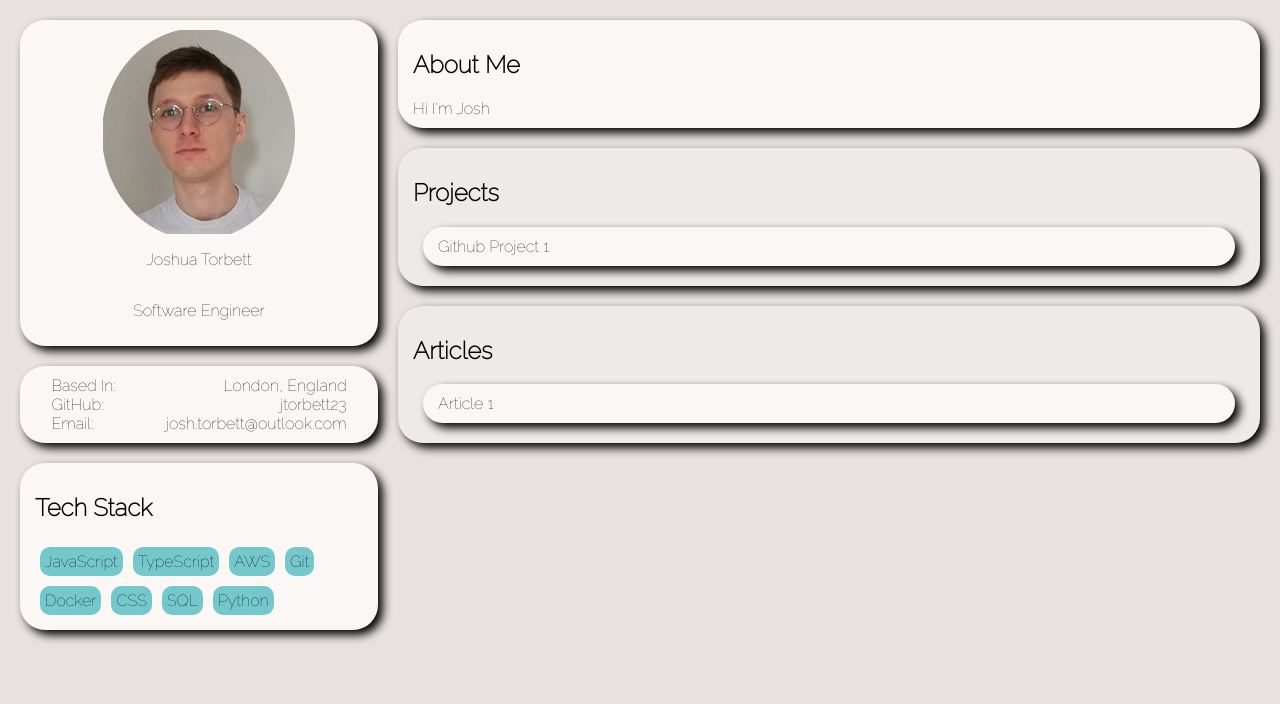
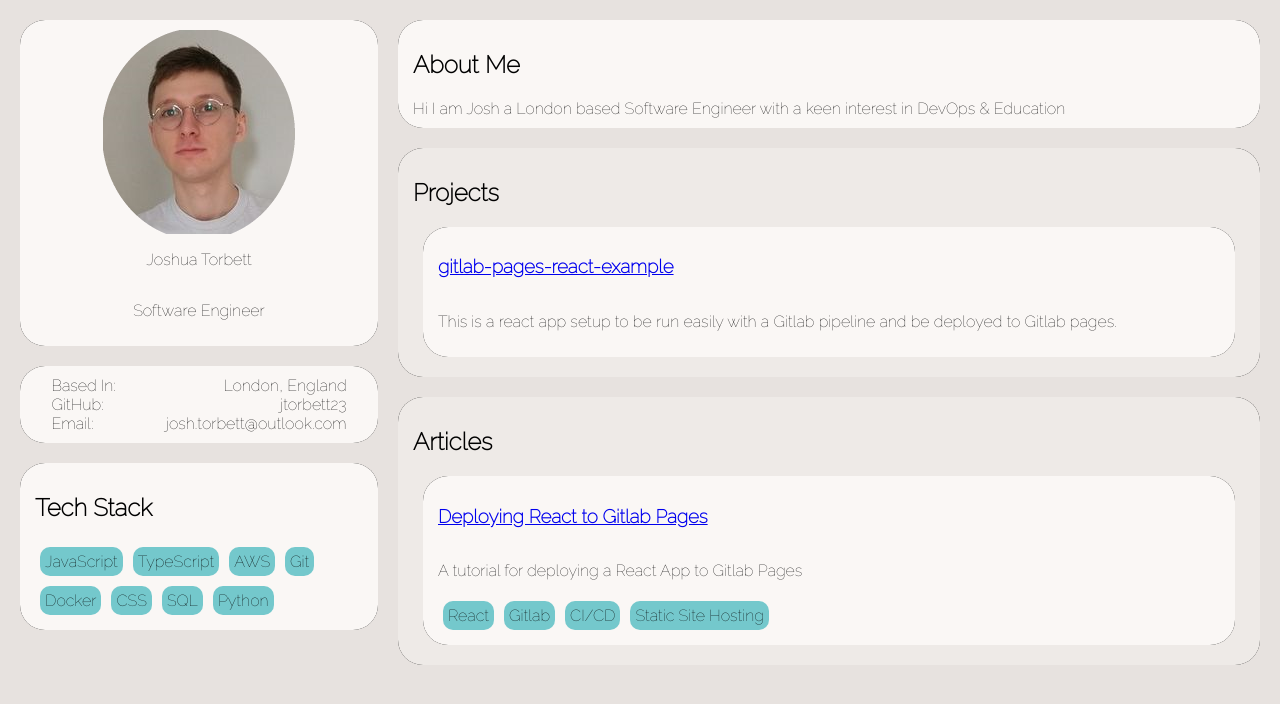
Before and after one commit to jtorbett23/portfolio, a Gatsby site: page / in a window 1280 px wide. Built offline with nearby package versions, Linux system fonts and the light colour scheme; Gatsby itself is replaced by a stand-in of ours.

Commit message:
add projects, articles and update intro

```diff
--- a/src/components/articles-card.tsx
+++ b/src/components/articles-card.tsx
@@ -1,22 +1,30 @@
 import * as React from "react"
-import {card, cardContainer, cardHeading} from "../styles/card.module.css"
+import {card, cardContainer, cardHeading, techBubble, techContainer} from "../styles/card.module.css"
 import PropTypes, { InferProps } from "prop-types";
-
+import { Article } from "../types";
 
 const ArticlesCardPropTypes = {
+	articles : Array<Article>
 };
 
 type ArticlesCardTypes = InferProps<typeof ArticlesCardPropTypes>;
 
 
-const ArticlesCard = ({} : ArticlesCardTypes ) => {
+const ArticlesCard = ({articles} : ArticlesCardTypes ) => {
   return (
 	<article className={cardContainer}>
 		<h2 className={cardHeading}>Articles</h2>
-		<div className={card}>
-			Article 1
-		</div>
-
+		{articles.map((article:Article)=> {
+			return <div className={card}>
+				<h3><a href={article.url} target="_blank" rel="noopener noreferrer">{article.title}</a></h3>
+				<p>{article.description}</p>
+				<div className={techContainer}>
+				{article.tags.map((tech : String)=> {
+					return <span className={techBubble}>{tech}</span>
+				})}
+				</div>
+			</div>
+		})}
 	</article>
   )
 }
--- a/src/components/intro-card.tsx
+++ b/src/components/intro-card.tsx
@@ -4,16 +4,17 @@ import PropTypes, { InferProps } from "prop-types";
 
 
 const IntroCardPropTypes = {
+	intro: String
 };
 
 type IntroCardTypes = InferProps<typeof IntroCardPropTypes>;
 
 
-const IntroCard = ({} : IntroCardTypes ) => {
+const IntroCard = ({intro} : IntroCardTypes ) => {
   return (
 	<article className={card}>
 		<h2 className={cardHeading}>About Me</h2>
-		Hi I'm Josh
+		{intro}
 	</article>
   )
 }
--- a/src/components/projects-card.tsx
+++ b/src/components/projects-card.tsx
@@ -1,21 +1,25 @@
 import * as React from "react"
 import {card, cardContainer, cardHeading} from "../styles/card.module.css"
 import PropTypes, { InferProps } from "prop-types";
-
+import { Project } from "../types";
 
 const ProjectsCardPropTypes = {
+	projects: Array<Project>
 };
 
 type ProjectsCardTypes = InferProps<typeof ProjectsCardPropTypes>;
 
 
-const ProjectsCard = ({} : ProjectsCardTypes ) => {
+const ProjectsCard = ({projects} : ProjectsCardTypes ) => {
   return (
 	<article className={cardContainer}>
 		<h2 className={cardHeading}>Projects</h2>
-		<div className={card}>
-			Github Project 1
-		</div>
+		{projects.map((project:Project)=> {
+			return <div className={card}>
+				<h3><a href={project.url} target="_blank" rel="noopener noreferrer">{project.title}</a></h3>
+				<p>{project.description}</p>
+			</div>
+		})}
 
 	</article>
   )
--- a/src/data.json
+++ b/src/data.json
@@ -10,5 +10,20 @@
 	}
 ],
 
-	"technologies": ["JavaScript", "TypeScript", "AWS", "Git", "Docker", "CSS", "SQL", "Python"]
+	"intro": "Hi I am Josh a London based Software Engineer with a keen interest in DevOps & Education",
+
+	"technologies": ["JavaScript", "TypeScript", "AWS", "Git", "Docker", "CSS", "SQL", "Python"],
+
+	"projects": [
+		{
+			"title": "gitlab-pages-react-example",
+			"description": "This is a react app setup to be run easily with a Gitlab pipeline and be deployed to Gitlab pages.",
+			"url": "https://github.com/jtorbett23/gitlab-pages-react-example"
+		}
+	],
+
+	"articles": [{"title": "Deploying React to Gitlab Pages",
+				"description": "A tutorial for deploying a React App to Gitlab Pages",
+				"tags": ["React", "Gitlab", "CI/CD", "Static Site Hosting"],
+				"url": "https://dev.to/jtorbett23/react-gitlab-pages-42l6"}]
 }
--- a/src/pages/index.tsx
+++ b/src/pages/index.tsx
@@ -18,9 +18,9 @@ const IndexPage: React.FC<PageProps> = () => {
       <TechStackCard techs={data.technologies}/>
     </section>
     <section className={section2}>
-      <IntroCard/>
-      <ProjectsCard/>
-      <ArticlesCard/>
+      <IntroCard intro={data.intro}/>
+      <ProjectsCard projects={data.projects}/>
+      <ArticlesCard articles={data.articles}/>
     </section>
     </main>
   )
--- a/src/styles/card.module.css
+++ b/src/styles/card.module.css
@@ -3,7 +3,7 @@
 	border-radius: 25px;
 	margin: 10px;
 	padding: 10px 15px;
-	filter: drop-shadow(5px 5px 5px);
+	filter: drop-shadow(0.5px 0.5px 0.5px);
 
 }
 
@@ -18,7 +18,7 @@
 	display: flex;
 	flex-direction: column;
 	border-radius: 25px;
-	filter: drop-shadow(5px 5px 5px);
+	filter: drop-shadow(0.5px 0.5px 0.5px);
 
 }
 
```
Also changed, not shown: src/types.d.ts (+14 -0 lines).
